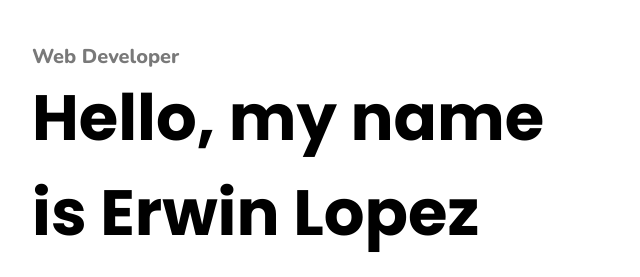
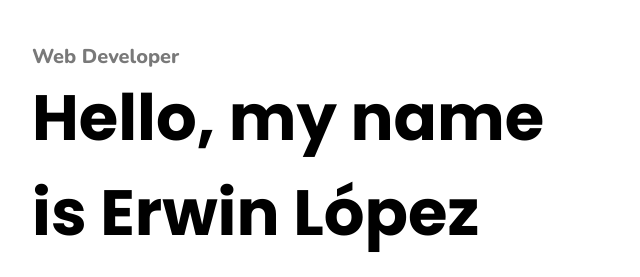
Before and after one commit to E-rwinn/probable-fiesta, a plain HTML site: page index.html in a window 1280 px wide. Shown: the part 199-476 px from the top of the page, 88-728 px from the left. Drawn offline with nearby package versions, Linux system fonts and the light colour scheme.

Commit message:
Fix typo in home section: correct "Lopez" to "López"

```diff
--- a/index.html
+++ b/index.html
@@ -21,7 +21,7 @@
     <section id="home">
         <div class="home-container">
         <p class="home-role">Web Developer</p>
-        <h1 class="home-name">Hello, my name is <span class="highligt">Erwin</span> Lopez</h1>
+        <h1 class="home-name">Hello, my name is <span class="highligt">Erwin</span> López</h1>
         <p class="home-description">Aspiring teen working at <a class="home-link" href="https://www.afhboston.org/">AFH Boston</a> as a UI/UX Developer. </p>
         <div class="home-buttons">
             <button class="home-buttons1"><a class="home-link1" href="resume">Resume</a></button>
```
